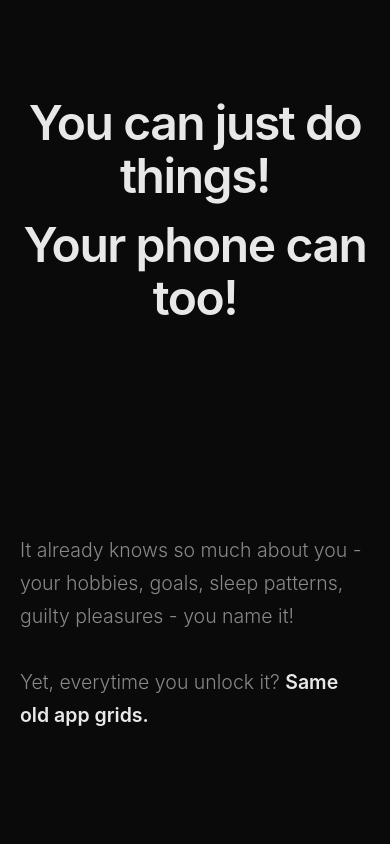
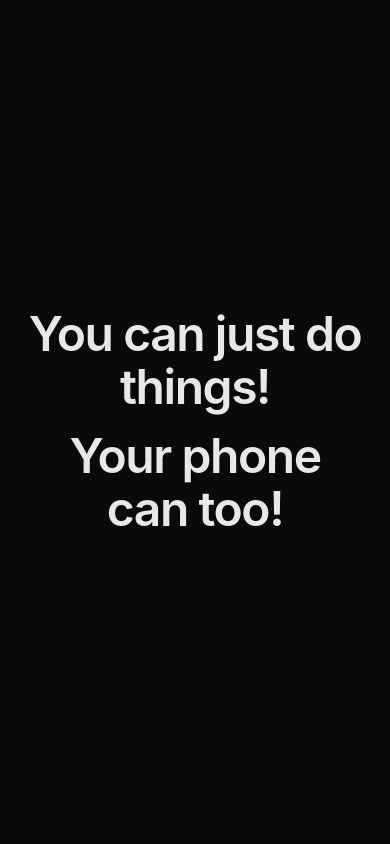
Before and after one commit to rohithathreya/savyn-launcher-privacy, a plain HTML site: page index.html in a window 390 px wide. Shown: the top 844 px of the page. Drawn offline with Linux system fonts and the light colour scheme.

Commit message:
Launch Savyn Labs website - homepage, styles, privacy policy

```diff
--- a/styles.css
+++ b/styles.css
@@ -44,17 +44,21 @@ body {
 
 /* Sections */
 .section {
-    min-height: 70vh;
+    min-height: 80vh;
     display: flex;
     flex-direction: column;
     justify-content: center;
-    align-items: center;
-    text-align: center;
-    padding: var(--spacing) 0;
+    align-items: flex-start;
+    text-align: left;
+    padding: calc(var(--spacing) * 1.5) 0;
 }
 
 .hero {
     min-height: 100vh;
+    height: 100vh;
+    align-items: center;
+    text-align: center;
+    padding: 0;
 }
 
 /* Left-aligned content containers */
@@ -102,8 +106,8 @@ body {
 }
 
 .story-left {
-    font-size: clamp(1.2rem, 3vw, 1.8rem);
-    line-height: 1.7;
+    font-size: clamp(1.3rem, 4vw, 1.9rem);
+    line-height: 1.65;
     font-weight: 300;
     color: var(--text-muted);
     text-align: left;
@@ -317,20 +321,21 @@ body {
 /* Responsive */
 @media (max-width: 768px) {
     body {
-        font-size: 16px;
+        font-size: 17px;
     }
 
     .container {
-        padding: 0 24px;
+        padding: 0 28px;
     }
 
     .section {
-        min-height: 60vh;
-        padding: 6vh 0;
+        min-height: 85vh;
+        padding: 8vh 0;
     }
 
     .hero {
-        min-height: 90vh;
+        min-height: 100vh;
+        height: 100vh;
     }
 
     .story {
@@ -338,15 +343,16 @@ body {
     }
 
     .story-left {
-        font-size: clamp(1.1rem, 4.5vw, 1.6rem);
+        font-size: clamp(1.15rem, 4.8vw, 1.7rem);
+        line-height: 1.6;
     }
 
     .title-small-left {
-        font-size: clamp(1.6rem, 6vw, 2.4rem);
+        font-size: clamp(1.7rem, 6.5vw, 2.5rem);
     }
 
     .title-medium-left {
-        font-size: clamp(1.8rem, 6.5vw, 2.8rem);
+        font-size: clamp(1.9rem, 7vw, 2.9rem);
     }
 
     .content-left {
@@ -354,7 +360,7 @@ body {
     }
 
     .feature-item {
-        margin-bottom: 2rem;
+        margin-bottom: 2.5rem;
     }
 
     .details-grid {
@@ -371,36 +377,48 @@ body {
         padding: 16px 40px;
         font-size: 1rem;
     }
+
+    .cta-section {
+        align-items: center;
+        text-align: center;
+    }
 }
 
 @media (max-width: 480px) {
     .container {
-        padding: 0 20px;
+        padding: 0 24px;
     }
 
     .section {
-        min-height: 50vh;
-        padding: 5vh 0;
+        min-height: 90vh;
+        padding: 8vh 0;
+    }
+
+    .hero {
+        height: 100vh;
     }
 
     .story-left {
-        font-size: clamp(1rem, 5vw, 1.4rem);
+        font-size: clamp(1.05rem, 5.2vw, 1.5rem);
+        line-height: 1.55;
     }
 
     .title-small-left {
-        font-size: clamp(1.4rem, 7vw, 2rem);
+        font-size: clamp(1.5rem, 7.5vw, 2.2rem);
+        line-height: 1.25;
     }
 
     .title-medium-left {
-        font-size: clamp(1.6rem, 7vw, 2.4rem);
+        font-size: clamp(1.7rem, 8vw, 2.5rem);
+        line-height: 1.3;
     }
 
     .feature-item {
-        margin-bottom: 1.5rem;
+        margin-bottom: 2rem;
     }
 
     .feature-desc {
-        font-size: clamp(0.9rem, 4vw, 1.2rem);
+        font-size: clamp(0.95rem, 4.5vw, 1.3rem);
     }
 
     .footer-links {
```
